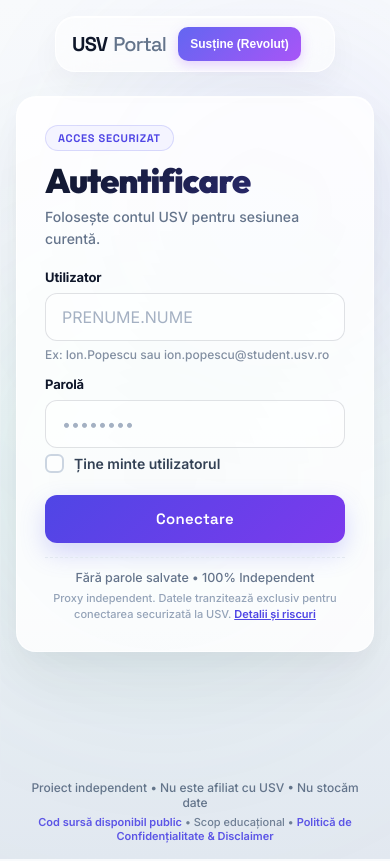
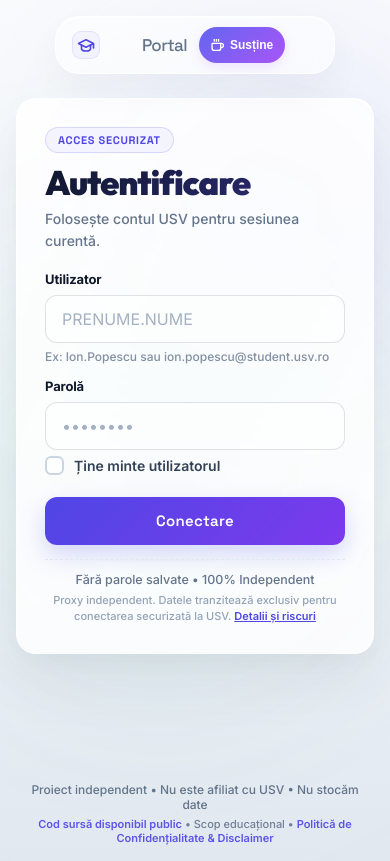
Before and after one commit to 28VYK/USV-PROXY, a Next.js app: page / in a window 390 px wide. Built offline with nearby package versions, Linux system fonts and the light colour scheme.

Commit message:
design: header capsulă premium cu logo gradient (SVG), buton Revolut modernizat și user profile widget

```diff
--- a/pages/index.js
+++ b/pages/index.js
@@ -650,17 +650,50 @@ export default function Home() {
         <header className="header">
           <div className="header-content">
             <div className="logo">
+              <div className="logo-icon-wrapper">
+                <svg width="22" height="22" viewBox="0 0 24 24" fill="none" stroke="currentColor" strokeWidth="2.2" strokeLinecap="round" strokeLinejoin="round" className="logo-svg">
+                  <path d="M22 10v6M2 10l10-5 10 5-10 5z" />
+                  <path d="M6 12v5c0 2 2.5 3 6 3s6-1 6-3v-5" />
+                </svg>
+              </div>
               <span className="logo-highlight">USV</span>
               <span className="logo-text">Portal</span>
             </div>
             <div className="header-actions">
               <button onClick={() => setShowDonateModal(true)} className="btn-donate">
-                Susține (Revolut)
+                <svg width="15" height="15" viewBox="0 0 24 24" fill="none" stroke="currentColor" strokeWidth="2.5" strokeLinecap="round" strokeLinejoin="round" className="btn-donate-svg">
+                  <path d="M18 8h1a4 4 0 0 1 0 8h-1" />
+                  <path d="M2 8h16v9a4 4 0 0 1-4 4H6a4 4 0 0 1-4-4V8z" />
+                  <line x1="6" y1="1" x2="6" y2="4" />
+                  <line x1="10" y1="1" x2="10" y2="4" />
+                  <line x1="14" y1="1" x2="14" y2="4" />
+                </svg>
+                <span>Susține</span>
               </button>
               {loggedIn && (
-                <button onClick={handleLogout} className="btn-logout">
-                  Deconectare
-                </button>
+                <div className="user-profile-widget">
+                  <div className="user-avatar-circle" title={studentName}>
+                    {studentName ? (
+                      studentName.split(' ').map(n => n[0]).slice(0, 2).join('').toUpperCase()
+                    ) : (
+                      <svg width="14" height="14" viewBox="0 0 24 24" fill="none" stroke="currentColor" strokeWidth="2.5" strokeLinecap="round" strokeLinejoin="round">
+                        <path d="M20 21v-2a4 4 0 0 0-4-4H8a4 4 0 0 0-4 4v2" />
+                        <circle cx="12" cy="7" r="4" />
+                      </svg>
+                    )}
+                  </div>
+                  <span className="user-profile-name" title={studentName}>
+                    {studentName ? studentName.split(' ')[0] : 'Student'}
+                  </span>
+                  <div className="user-profile-divider" />
+                  <button onClick={handleLogout} className="btn-logout-icon" title="Deconectare">
+                    <svg width="16" height="16" viewBox="0 0 24 24" fill="none" stroke="currentColor" strokeWidth="2.5" strokeLinecap="round" strokeLinejoin="round">
+                      <path d="M9 21H5a2 2 0 0 1-2-2V5a2 2 0 0 1 2-2h4" />
+                      <polyline points="16 17 21 12 16 7" />
+                      <line x1="21" y1="12" x2="9" y2="12" />
+                    </svg>
+                  </button>
+                </div>
               )}
             </div>
           </div>
--- a/styles/layout.css
+++ b/styles/layout.css
@@ -151,39 +151,70 @@
   margin: 24px auto 0;
   width: max-content;
   min-width: 280px;
-  height: 56px;
+  height: 60px;
   background: var(--glass-bg);
   border: 1px solid var(--glass-border);
   border-radius: 99px;
   display: flex;
   align-items: center;
-  padding: 0 24px;
+  padding: 0 10px 0 24px; /* Slightly tighter right padding to make the buttons float perfectly */
   backdrop-filter: blur(24px);
   -webkit-backdrop-filter: blur(24px);
   z-index: 100;
-  box-shadow: 0 12px 30px rgba(15, 23, 42, 0.04), inset 0 1px 0 var(--glass-border);
+  box-shadow: 0 16px 36px rgba(15, 23, 42, 0.04), inset 0 1px 0 var(--glass-border);
+  transition: all 0.3s cubic-bezier(0.16, 1, 0.3, 1);
+}
+
+.header:hover {
+  box-shadow: 0 20px 48px rgba(15, 23, 42, 0.06), inset 0 1px 0 var(--glass-border);
+  transform: translateY(-1px);
 }
 
 .header-content {
   display: flex;
   justify-content: center;
   align-items: center;
-  gap: 32px;
+  gap: 24px;
 }
 
 .logo {
   display: flex;
   align-items: center;
-  gap: 6px;
+  gap: 8px;
   font-family: 'Space Grotesk', sans-serif;
-  font-size: 20px;
+  font-size: 19px;
   letter-spacing: -0.04em;
   user-select: none;
 }
 
+.logo-icon-wrapper {
+  display: flex;
+  align-items: center;
+  justify-content: center;
+  width: 32px;
+  height: 32px;
+  background: rgba(99, 102, 241, 0.06);
+  color: var(--blue);
+  border: 1px solid rgba(99, 102, 241, 0.12);
+  border-radius: 9px;
+  transition: all 0.3s ease;
+}
+
+.logo:hover .logo-icon-wrapper {
+  transform: rotate(-10deg) scale(1.05);
+  background: rgba(99, 102, 241, 0.1);
+  color: var(--blue-active);
+}
+
+.logo-svg {
+  display: block;
+}
+
 .logo-highlight {
-  font-weight: 700;
-  color: var(--ink);
+  font-weight: 800;
+  background: linear-gradient(135deg, var(--indigo) 0%, var(--blue) 100%);
+  -webkit-background-clip: text;
+  -webkit-text-fill-color: transparent;
 }
 
 .logo-text {
@@ -194,32 +225,123 @@
 .header-actions {
   display: flex;
   align-items: center;
-  gap: 12px;
+  gap: 8px;
 }
 
 .btn-donate {
   display: inline-flex;
   align-items: center;
   justify-content: center;
-  min-height: 38px;
+  gap: 6px;
+  min-height: 40px;
   padding: 0 16px;
   background: linear-gradient(135deg, #6366f1 0%, #a855f7 100%);
   color: white;
   text-decoration: none;
-  border-radius: 10px;
+  border-radius: 99px;
   font-size: 13px;
   font-weight: 700;
-  transition: all 0.2s ease;
-  box-shadow: 0 4px 12px rgba(168, 85, 247, 0.25);
+  transition: all 0.25s cubic-bezier(0.16, 1, 0.3, 1);
+  box-shadow: 0 4px 12px rgba(168, 85, 247, 0.15);
   white-space: nowrap;
   cursor: pointer;
   border: 0;
 }
 
+.btn-donate-svg {
+  transition: transform 0.25s ease;
+}
+
 .btn-donate:hover {
-  transform: translateY(-2px);
-  box-shadow: 0 6px 16px rgba(168, 85, 247, 0.35);
-  filter: brightness(1.05);
+  transform: translateY(-1.5px);
+  box-shadow: 0 8px 20px rgba(168, 85, 247, 0.3);
+  filter: brightness(1.03);
+}
+
+.btn-donate:hover .btn-donate-svg {
+  transform: scale(1.1) rotate(5deg);
+}
+
+/* ── 5.1 Profile / Logout Widget ── */
+.user-profile-widget {
+  display: inline-flex;
+  align-items: center;
+  gap: 10px;
+  background: var(--surface);
+  border: 1px solid var(--line);
+  padding: 4px 6px 4px 10px;
+  border-radius: 99px;
+  min-height: 40px;
+  box-sizing: border-box;
+  transition: all 0.2s ease;
+}
+
+.user-profile-widget:hover {
+  border-color: rgba(99, 102, 241, 0.18);
+  background: rgba(99, 102, 241, 0.02);
+}
+
+.user-avatar-circle {
+  display: inline-flex;
+  align-items: center;
+  justify-content: center;
+  width: 28px;
+  height: 28px;
+  border-radius: 50%;
+  background: linear-gradient(135deg, var(--indigo) 0%, var(--blue) 100%);
+  color: white;
+  font-size: 10px;
+  font-weight: 800;
+  letter-spacing: 0.05em;
+  box-shadow: 0 2px 6px rgba(99, 102, 241, 0.25);
+  transition: transform 0.25s ease;
+}
+
+.user-profile-widget:hover .user-avatar-circle {
+  transform: scale(1.05);
+}
+
+.user-profile-name {
+  color: var(--ink);
+  font-size: 13px;
+  font-weight: 700;
+  max-width: 90px;
+  overflow: hidden;
+  text-overflow: ellipsis;
+  white-space: nowrap;
+}
+
+.user-profile-divider {
+  width: 1px;
+  height: 18px;
+  background: var(--line);
+}
+
+.btn-logout-icon {
+  display: inline-flex;
+  align-items: center;
+  justify-content: center;
+  width: 28px;
+  height: 28px;
+  border-radius: 50%;
+  background: transparent;
+  color: var(--muted);
+  border: 0;
+  cursor: pointer;
+  transition: all 0.2s cubic-bezier(0.16, 1, 0.3, 1);
+}
+
+.btn-logout-icon:hover {
+  background: #fff5f5;
+  color: #e53e3e;
+}
+
+.btn-logout-icon svg {
+  transition: transform 0.2s ease;
+}
+
+.btn-logout-icon:hover svg {
+  transform: translateX(1px);
 }
 
 /* ── 6. Main Content Area ── */
@@ -927,10 +1049,10 @@ tr:hover td {
 /* ── 16. Responsive Layout ── */
 @media (max-width: 768px) {
   .header {
-    padding: 10px 16px;
+    padding: 10px 14px 10px 16px;
     width: max-content;
     max-width: calc(100% - 32px);
-    border-radius: 20px;
+    border-radius: 24px;
     height: auto;
     margin: 16px auto 0;
   }
@@ -939,13 +1061,54 @@ tr:hover td {
     flex-wrap: wrap;
     justify-content: center;
   }
+  .logo {
+    font-size: 17px;
+    gap: 6px;
+  }
+  .logo-icon-wrapper {
+    width: 28px;
+    height: 28px;
+  }
+  .logo-icon-wrapper svg {
+    width: 18px;
+    height: 18px;
+  }
   .header-actions {
+    gap: 6px;
+  }
+  .btn-donate {
+    padding: 0 12px;
+    font-size: 12px;
+    min-height: 36px;
+  }
+  .btn-donate-svg {
+    width: 13px;
+    height: 13px;
+  }
+  .user-profile-widget {
+    min-height: 36px;
+    padding: 2px 4px 2px 8px;
     gap: 8px;
   }
-  .btn-donate, .btn-logout {
-    padding: 0 12px;
+  .user-avatar-circle {
+    width: 24px;
+    height: 24px;
+    font-size: 9px;
+  }
+  .user-profile-name {
     font-size: 12px;
-    min-height: 34px;
+    max-width: 60px;
+  }
+  .user-profile-divider {
+    height: 14px;
+  }
+  .btn-logout-icon {
+    width: 24px;
+    height: 24px;
+  }
+  .btn-logout-icon svg {
+    width: 14px;
+    height: 14px;
   }
   .main {
     padding: 24px 16px;
```
Also changed, not shown: pages/privacy.js (+11 -3 lines).
